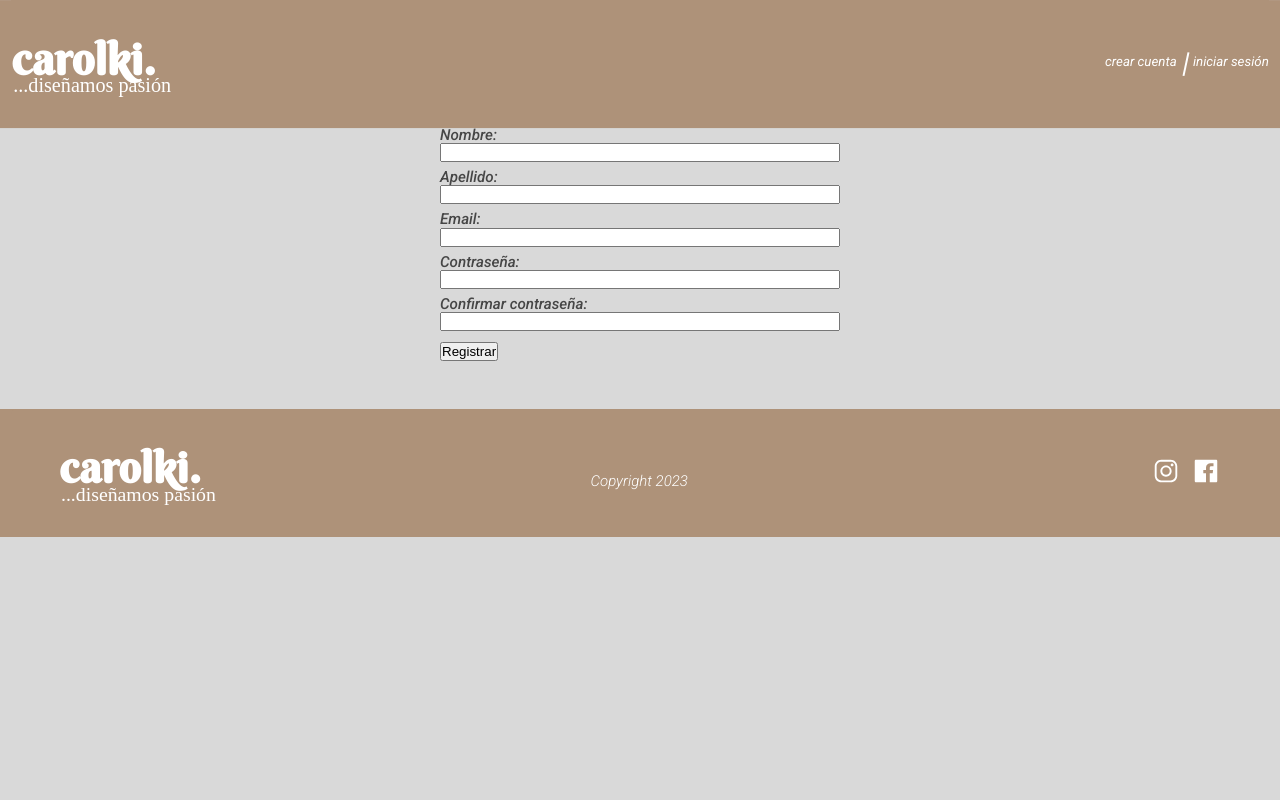
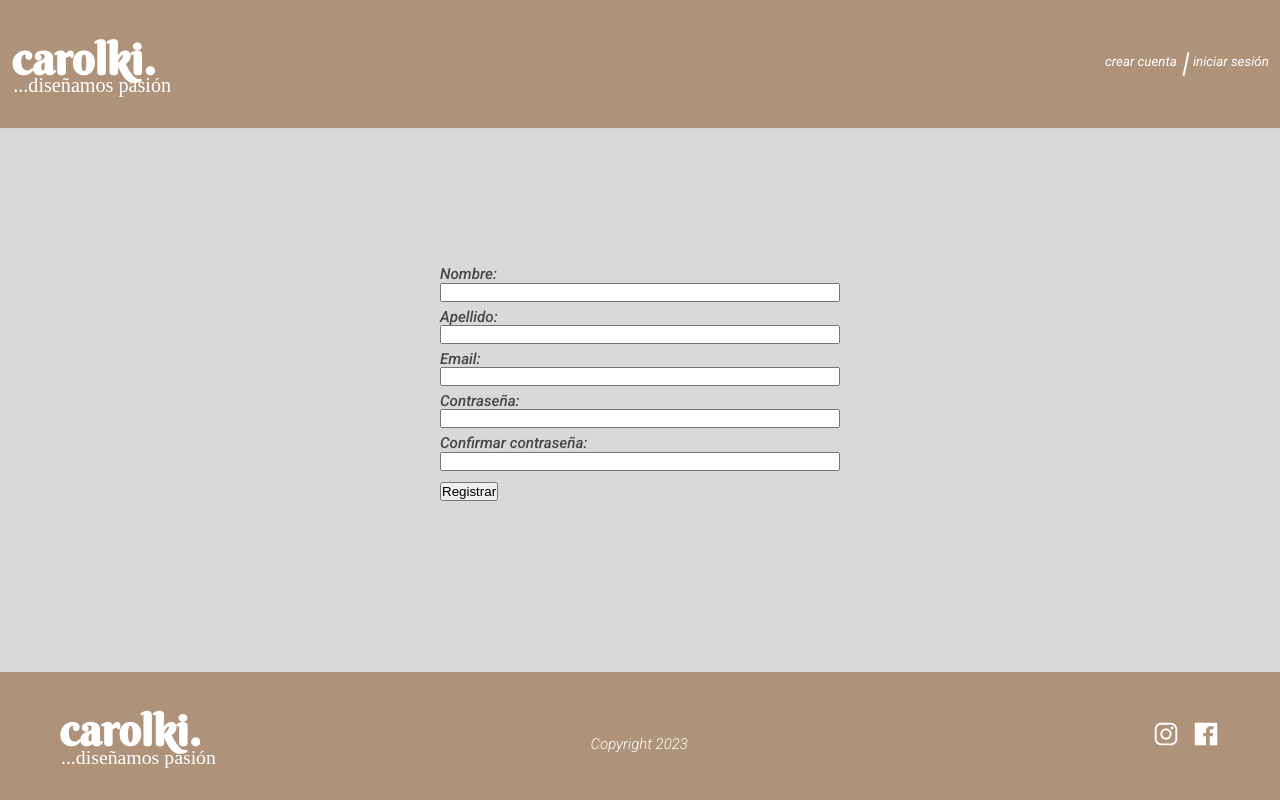
Before and after one commit to andrescarandino/Proyecto-Integrador-RopaDeDise-o, a React (Vite) app: page /users/register in a window 1280 px wide. Built offline with nearby package versions, Linux system fonts and the light colour scheme; a web font is replaced by a local one.

Commit message:
feat: :art: ProductDetails Ok!

```diff
--- a/src/App.jsx
+++ b/src/App.jsx
@@ -3,7 +3,6 @@ import { Route, Routes } from 'react-router-dom';
 import Layout from './pages/Layout';
 import routes from './routes/routes';
 import Spinner from './components/Spinner';
-
 
 function App() {
 	return (
--- a/src/styles/users/login.module.css
+++ b/src/styles/users/login.module.css
@@ -8,6 +8,7 @@
     font-size: large;
     font-style: italic;
     color: #494949;
+    height: 60vh;
   }
 
   label {
--- a/src/styles/users/register.module.css
+++ b/src/styles/users/register.module.css
@@ -1,6 +1,8 @@
 @import url('https://fonts.googleapis.com/css2?family=Berkshire+Swash&family=Euphoria+Script&family=Roboto:ital,wght@0,300;0,400;1,300;1,400;1,500&display=swap');
 
 .formContainer {
+    margin: 1rem;
+    height: 60vh;
     display: flex;
     justify-content: center;
     align-items: center;
@@ -21,7 +23,7 @@
     padding-bottom: .1rem;
   }
 
-  .formInput {
+  input {
       margin-bottom: .5rem;
       min-width: 50vh;
       display: block;
```
